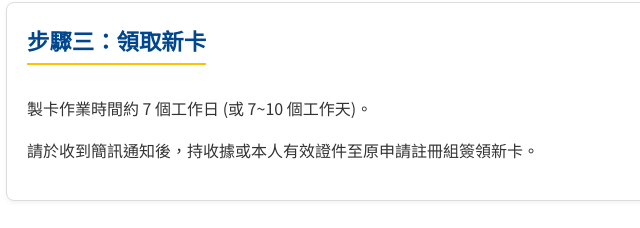
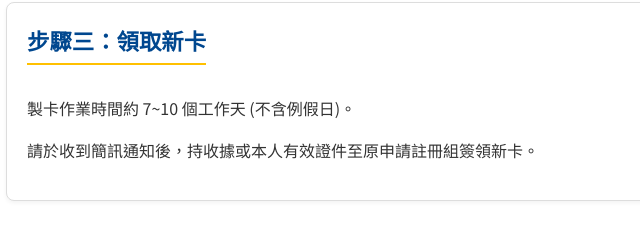
Before and after one commit to Jinagling00/SSGS-Web-App, a plain HTML site: page iccard_guide.html in a window 1280 px wide. Shown: the part 720-948 px from the top of the page, 234-874 px from the left. Drawn offline with Linux system fonts and the light colour scheme.

Commit message:
Update iccard_guide.html

```diff
--- a/iccard_guide.html
+++ b/iccard_guide.html
@@ -36,7 +36,7 @@
 
         <div class="flow-step">
             <h2>步驟三：領取新卡</h2>
-            <p>製卡作業時間約 7 個工作日 (或 7~10 個工作天)。</p>
+            <p>製卡作業時間約 7~10 個工作天 (不含例假日)。</p>
             <p>請於收到簡訊通知後，持收據或本人有效證件至原申請註冊組簽領新卡。</p>
         </div>
 
```
